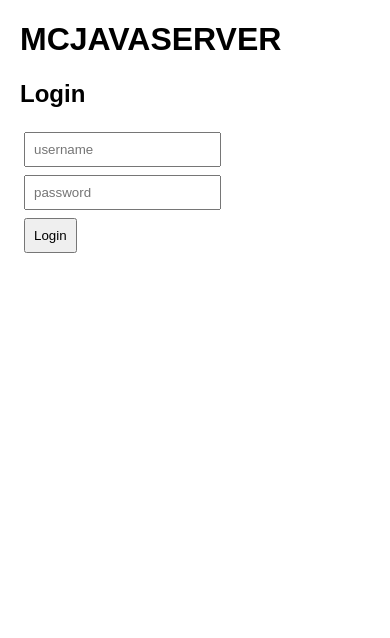
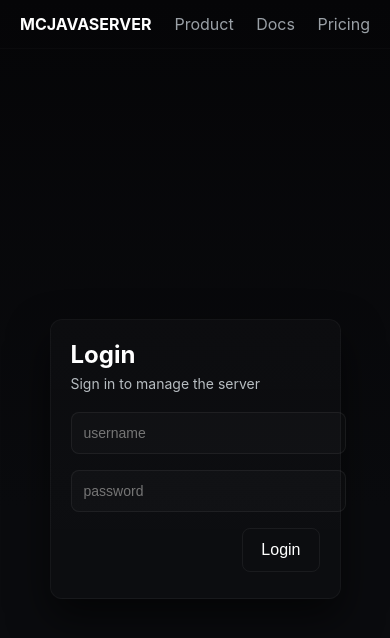
Before and after one commit to NullBit9/MCJAVASERVER, a website: page public/index.html in a window 390 px wide. Drawn offline with Linux system fonts and the light colour scheme; no server answers.

Commit message:
Theme: center-focused register layout — keep theme, center the register box with gradient accent and modern card styling; preserve IDs for JS

```diff
--- a/public/index.html
+++ b/public/index.html
@@ -3,44 +3,71 @@
 <head>
   <meta charset="utf-8" />
   <title>MCJAVASERVER — Web Console</title>
-  <style>
-    body { font-family: Arial, Helvetica, sans-serif; margin: 20px; }
-    #console { width: 100%; height: 400px; background: #111; color: #eee; padding: 8px; overflow:auto; white-space: pre-wrap; }
-    input, button { padding: 8px; margin: 4px; }
-    .hidden { display: none !important; }
-  </style>
+  <meta name="viewport" content="width=device-width,initial-scale=1" />
+  <link rel="stylesheet" href="/style.css">
 </head>
 <body>
-  <h1>MCJAVASERVER</h1>
-  <div id="auth">
-    <div id="registerBox">
-      <h2>Register (first visitor)</h2>
-      <input id="regUser" placeholder="username" /><br/>
-      <input id="regPass" type="password" placeholder="password" /><br/>
-      <button id="doRegister">Create account</button>
-      <div id="regMsg"></div>
+  <header class="topnav subtle">
+    <div class="nav-inner">
+      <div class="logo">MCJAVASERVER</div>
+      <nav class="links">
+        <a href="#">Product</a>
+        <a href="#">Docs</a>
+        <a href="#">Pricing</a>
+      </nav>
     </div>
+  </header>
 
-    <div id="loginBox">
-      <h2>Login</h2>
-      <input id="loginUser" placeholder="username" /><br/>
-      <input id="loginPass" type="password" placeholder="password" /><br/>
-      <button id="doLogin">Login</button>
-      <div id="loginMsg"></div>
+  <main class="center-hero">
+    <div class="center-inner">
+      <div id="auth" class="center-auth">
+        <!-- Register (first visitor) -->
+        <div id="registerBox" class="auth-card auth-register">
+          <div class="auth-header">
+            <h2>Register</h2>
+            <p class="muted">Create the first administrator account</p>
+          </div>
+          <div class="auth-body">
+            <input id="regUser" placeholder="username" autocomplete="username" />
+            <input id="regPass" type="password" placeholder="password" autocomplete="new-password" />
+            <div class="row"><button id="doRegister" class="btn primary large">Create account</button></div>
+            <div id="regMsg" class="msg"></div>
+          </div>
+        </div>
+
+        <!-- Login (hidden unless needed) -->
+        <div id="loginBox" class="auth-card auth-login hidden">
+          <div class="auth-header">
+            <h2>Login</h2>
+            <p class="muted">Sign in to manage the server</p>
+          </div>
+          <div class="auth-body">
+            <input id="loginUser" placeholder="username" autocomplete="username" />
+            <input id="loginPass" type="password" placeholder="password" autocomplete="current-password" />
+            <div class="row"><button id="doLogin" class="btn large">Login</button></div>
+            <div id="loginMsg" class="msg"></div>
+          </div>
+        </div>
+      </div>
     </div>
-  </div>
+  </main>
 
-  <div id="admin" class="hidden">
-    <h2>Admin Console</h2>
-    <button id="startBtn">Start Server</button>
-    <button id="stopBtn">Stop Server</button>
-    <button id="seedBtn">Get Seed</button>
-    <div id="console" aria-live="polite"></div>
-    <div>
-      <input id="cmdInput" placeholder="enter server command (e.g. say hello)" style="width:70%" />
-      <button id="sendCmd">Send</button>
+  <!-- Admin console (unchanged, hidden by default) -->
+  <section class="admin-wrap">
+    <div id="admin" class="card hidden">
+      <h2>Admin Console</h2>
+      <div class="controls">
+        <button id="startBtn" class="btn">Start Server</button>
+        <button id="stopBtn" class="btn">Stop Server</button>
+        <button id="seedBtn" class="btn">Get Seed</button>
+      </div>
+      <div id="console" class="console" aria-live="polite"></div>
+      <div class="cmd-row">
+        <input id="cmdInput" placeholder="enter server command (e.g. say hello)" />
+        <button id="sendCmd" class="btn">Send</button>
+      </div>
     </div>
-  </div>
+  </section>
 
   <script src="/app.js"></script>
 </body>
--- a/public/style.css
+++ b/public/style.css
@@ -1,4 +1,62 @@
-body { font-family: Arial, Helvetica, sans-serif; margin: 20px; }
-#console { width: 100%; height: 400px; background: #111; color: #eee; padding: 8px; overflow:auto; white-space: pre-wrap; }
-input, button { padding: 8px; margin: 4px; }
-.hidden { display: none !important; }
+/* Global theme variables */
+:root{
+  --bg:#07070a;
+  --panel:#0f1113;
+  --muted:#9aa0a6;
+  --accent1:#7f1bdc;
+  --accent2:#5ee3c7;
+  --white:#ffffff;
+  --glass: rgba(255,255,255,0.03);
+}
+html,body{height:100%;margin:0}
+body{font-family: Inter, 'Segoe UI', Roboto, -apple-system, system-ui, Arial, Helvetica, sans-serif;background: linear-gradient(180deg,#050507 0%, #0a0b0e 60%);color:var(--muted);}
+
+/* Top nav (subtle) */
+.topnav.subtle{background:transparent;border-bottom:1px solid rgba(255,255,255,0.02)}
+.topnav .nav-inner{max-width:1100px;margin:0 auto;padding:14px 20px;display:flex;align-items:center;justify-content:space-between}
+.topnav .logo{color:var(--white);font-weight:700}
+.topnav .links a{color:var(--muted);margin-left:18px;text-decoration:none}
+
+/* Centered hero (single-card focus) */
+.center-hero{display:flex;align-items:center;justify-content:center;height:calc(100vh - 64px);padding:20px}
+.center-inner{max-width:900px;width:100%;display:flex;align-items:center;justify-content:center}
+.center-auth{display:flex;gap:20px;align-items:center;justify-content:center}
+
+/* Auth card */
+.auth-card{background: linear-gradient(180deg, rgba(255,255,255,0.02), rgba(255,255,255,0.01));padding:20px;border-radius:12px;border:1px solid rgba(255,255,255,0.04);min-width:320px;box-shadow:0 18px 40px rgba(0,0,0,0.6)}
+.auth-header h2{color:var(--white);margin:0 0 6px 0}
+.auth-header .muted{color:#b7bdc1;margin:0 0 12px 0;font-size:14px}
+.auth-body{display:flex;flex-direction:column}
+.auth-body input{width:100%;padding:12px;margin:8px 0;border-radius:8px;border:1px solid rgba(255,255,255,0.06);background:rgba(255,255,255,0.02);color:var(--white);font-size:14px}
+
+/* Gradient accent for register card */
+.auth-register{position:relative;overflow:hidden}
+.auth-register::before{content:'';position:absolute;inset:0;background:linear-gradient(135deg,var(--accent1),var(--accent2));opacity:0.06;pointer-events:none}
+
+/* Decorative left border */
+.auth-register::after{content:"";position:absolute;left:0;top:0;height:100%;width:6px;background:linear-gradient(180deg,var(--accent1),var(--accent2));border-top-left-radius:12px;border-bottom-left-radius:12px}
+
+.row{display:flex;justify-content:flex-end;margin-top:8px}
+.msg{color:#f28b82;margin-top:6px}
+
+/* Buttons */
+.btn{background:transparent;color:var(--white);border:1px solid rgba(255,255,255,0.06);padding:10px 14px;border-radius:8px;cursor:pointer}
+.btn.primary{background:var(--white);color:#0a0b0e;border:none}
+.btn.large{padding:12px 18px;font-size:16px}
+
+/* Hidden helper */
+.hidden{display:none !important}
+
+/* Admin console (kept from previous theme) */
+.admin-wrap{max-width:1100px;margin:24px auto;padding:0 20px}
+.console{background:#0b0b0d;color:#e7e7e7;padding:12px;border-radius:8px;height:300px;overflow:auto;border:1px solid rgba(255,255,255,0.04);margin-top:12px}
+.controls{display:flex;gap:8px;margin-bottom:8px}
+.cmd-row{display:flex;gap:8px;margin-top:10px}
+.cmd-row input{flex:1;padding:8px;border-radius:6px;border:1px solid rgba(255,255,255,0.06);background:rgba(255,255,255,0.02);color:var(--white)}
+
+/* Responsive */
+@media (max-width:720px){
+  .center-inner{padding:0 10px}
+  .center-auth{flex-direction:column}
+  .auth-card{min-width:unset;width:100%}
+}
```
